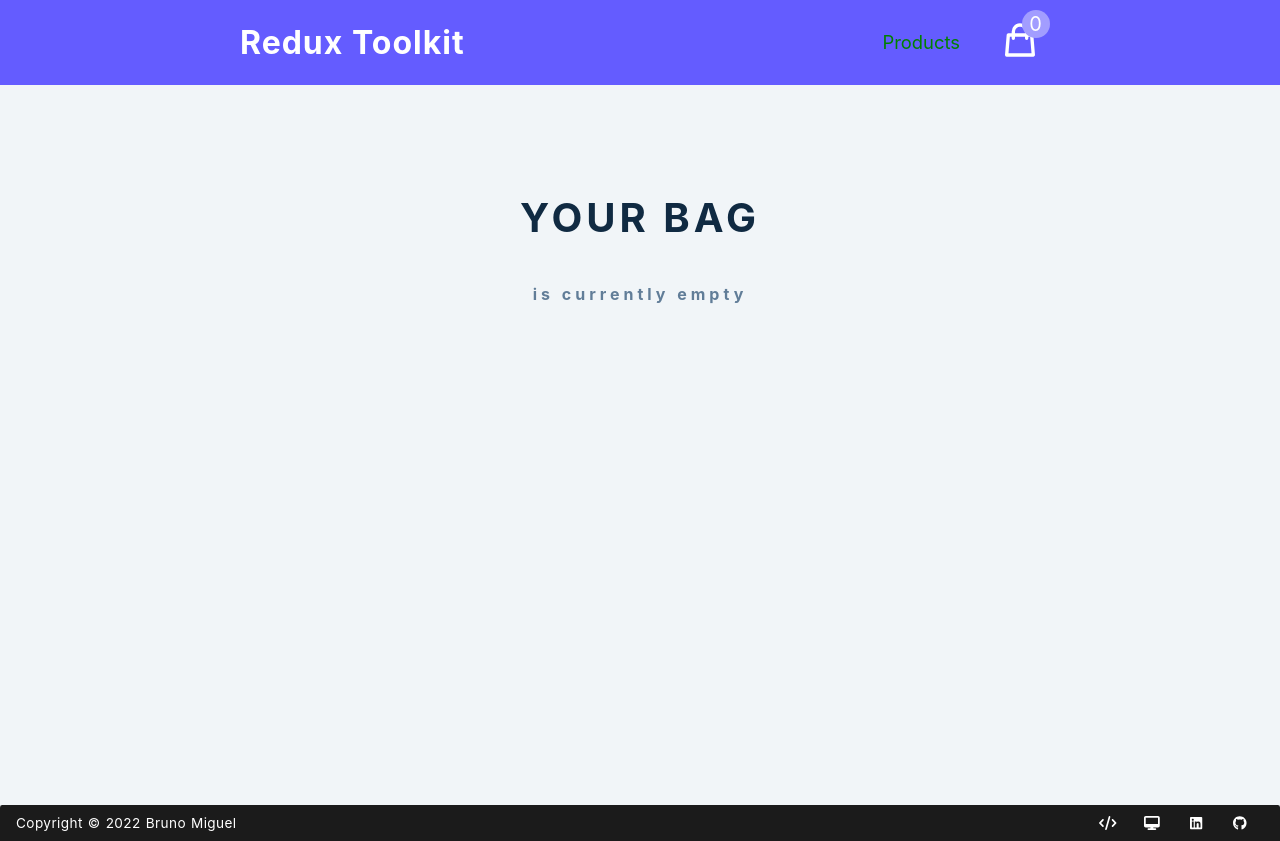
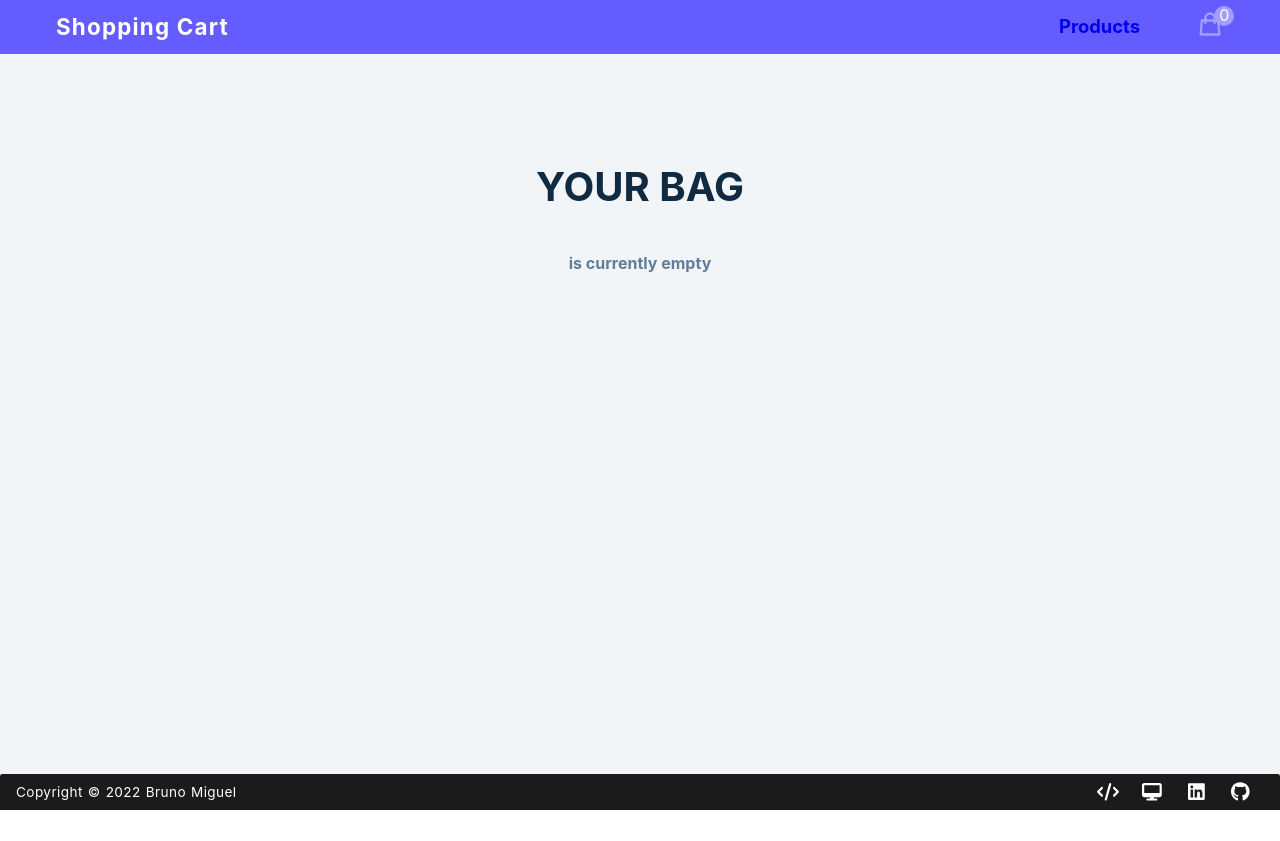
Before and after one commit to BMiguelDev/shopping-cart, a React (Create React App) app: page /shopping-cart/cart in a window 1280 px wide. After the commit the page ends 810 px from the top, so only its background shows below. Built offline with nearby package versions, Linux system fonts and the light colour scheme.

Commit message:
Improve styles and add local storage to products
- Improve style of navbar and Products page
- Add local storage variable to store products' API request
- Add product disabled button logic and basic style

```diff
--- a/src/App.scss
+++ b/src/App.scss
@@ -10,3 +10,25 @@ body {
   font-family: -apple-system, BlinkMacSystemFont, 'Segoe UI', Roboto, Oxygen,
     Ubuntu, Cantarell, 'Open Sans', 'Helvetica Neue', sans-serif;
 }
+
+
+// Global styles
+.btn {
+  text-transform: uppercase;
+  background: var(--clr-primary);
+  color: var(--clr-white);
+  padding: 0.375rem 0.75rem;
+  letter-spacing: var(--spacing);
+  display: inline-block;
+  font-weight: 700;
+  transition: var(--transition);
+  font-size: 0.875rem;
+  border: none;
+  cursor: pointer;
+  box-shadow: 0 1px 3px rgba(0, 0, 0, 0.2);
+}
+
+.btn:hover {
+  color: var(--clr-primary);
+  background: var(--clr-primary-light);
+}
--- a/src/App.tsx
+++ b/src/App.tsx
@@ -12,7 +12,7 @@ function App() {
         <BrowserRouter>
             <Routes>
                 <Route path="/shopping-cart" element={<PageLayout />}>
-                    <Route path="/shopping-cart/products" element={<Products />}></Route>
+                    <Route index element={<Products />}></Route>
                     <Route path="/shopping-cart/cart" element={<CartContainer />}></Route>
                     <Route path="*" element={<ErrorPage />} />
                 </Route>
--- a/src/components/Modal/Modal.tsx
+++ b/src/components/Modal/Modal.tsx
@@ -3,6 +3,7 @@ import { useDispatch } from "react-redux/es/exports";
 import { clearCart } from "../../features/cart/cartSlice";
 import { toggleModal } from "../../features/modal/modalSlice";
 
+import '../../App.scss';
 import styles from './Modal.module.scss';
 
 export default function Modal() {
@@ -25,7 +26,7 @@ export default function Modal() {
                 <div className={styles.btn_container}>
                     <button
                         type="button"
-                        className={`${styles.btn} ${styles.confirm_btn}`}
+                        className={`btn ${styles.confirm_btn}`}
                         onClick={() => {
                             dispatch(clearCart());
                             dispatch(toggleModal());
@@ -33,7 +34,7 @@ export default function Modal() {
                     >
                         confirm
                     </button>
-                    <button type="button" className={`${styles.btn} ${styles.clear_btn}`} onClick={() => dispatch(toggleModal())}>
+                    <button type="button" className={`btn ${styles.clear_btn}`} onClick={() => dispatch(toggleModal())}>
                         cancel
                     </button>
                 </div>
--- a/src/features/products/productsSlice.ts
+++ b/src/features/products/productsSlice.ts
@@ -2,10 +2,16 @@ import { createAsyncThunk, createSlice } from "@reduxjs/toolkit";
 import axios from "axios";
 
 import productItems from "../../data/productItems";
-import { ProductsType } from "../../models/model";
+import { ProductsType, ProductItemType } from "../../models/model";
+import { RootState } from "../../store";
+
+export const LOCAL_STORAGE_KEY_PRODUCT_ITEMS = "ShoppingCartApp.ProductItems";
 
 
-export const getProducts = createAsyncThunk('products/getProducts', async(_, thunkAPI) => {
+export const getProducts = createAsyncThunk<ProductItemType[], void, { state: RootState }>('products/getProducts', async(_, thunkAPI) => {
+    const localStorageItem = localStorage.getItem(LOCAL_STORAGE_KEY_PRODUCT_ITEMS);
+    //const { products } = thunkAPI.getState();
+    if(localStorageItem /* && !products.isLoading*/) return JSON.parse(localStorageItem);
     try {
         const resp = await axios.get("https://fakestoreapi.com/products");
         return resp.data;
--- a/src/layouts/Layouts.module.scss
+++ b/src/layouts/Layouts.module.scss
@@ -23,6 +23,7 @@
     --footer-bg-color: rgb(27, 27, 27);
     --footer-color: #ffffff;
 
+
     --clr-primary: #645cff;
     --clr-primary-dark: #282566;
     --clr-primary-light: #a29dff;
@@ -32,19 +33,25 @@
     --clr-white: #fff;
     --clr-red-dark: hsl(360, 67%, 44%);
     --clr-red-light: hsl(360, 71%, 66%);
-    --transition: all 0.3s linear;
+    --transition: all 0.2s ease-in-out;
     --spacing: 0.25rem;
     --radius: 0.25rem;
     --large-screen-width: 1170px;
     --small-screen-width: 90vw;
     --fixed-width: 50rem;
+
+    --app-bg-color: #f1f5f8;
+    --app-primary-color: #645cff;
+    --app-secondary-color: #282566;
+    --app-intermediate-color: #a29dff;
+    --app-text-color: #102a42;
 }
 
 
 // App content
 .app_container {
-    background: var(--clr-grey-10);
-    color: var(--clr-grey-1);
+    background-color: var(--app-bg-color);
+    color: var(--app-text-color);
     line-height: 1.5;
     font-size: 0.875rem;
     min-height: 100vh;
@@ -61,98 +68,36 @@
 
 }
 
+// img {
+//     width: 100%;
+//     display: block;
+// }
 
+// h1,
+// h2,
+// h3,
+// h4 {
+    // letter-spacing: var(--spacing);
+    // text-transform: capitalize;
+    // line-height: 1.25;
+    // margin-bottom: 0.75rem;
+// }
 
-a {
-    text-decoration: none;
-}
+// h1 {
+//     font-size: 3rem;
+// }
 
-img {
-    width: 100%;
-    display: block;
-}
+// h2 {
+//     font-size: 2rem;
+// }
 
-h1,
-h2,
-h3,
-h4 {
-    letter-spacing: var(--spacing);
-    text-transform: capitalize;
-    line-height: 1.25;
-    margin-bottom: 0.75rem;
-}
+// // h3 {
+// //     font-size: 1.5rem;
+// // }
 
-h1 {
-    font-size: 3rem;
-}
-
-h2 {
-    font-size: 2rem;
-}
-
-h3 {
-    font-size: 1.5rem;
-}
-
-h4 {
-    font-size: 0.875rem;
-}
-
-p {
-    margin-bottom: 1.25rem;
-}
-
-@media screen and (min-width: 800px) {
-    h1 {
-        font-size: 4rem;
-    }
-
-    h2 {
-        font-size: 2.5rem;
-    }
-
-    h3 {
-        font-size: 2rem;
-    }
-
-    h4 {
-        font-size: 1rem;
-    }
-
-    body {
-        font-size: 1rem;
-    }
-
-    h1,
-    h2,
-    h3,
-    h4 {
-        line-height: 1;
-    }
-}
-
-/* more global css */
-
-.btn {
-    text-transform: uppercase;
-    background: var(--clr-primary);
-    color: var(--clr-white);
-    padding: 0.375rem 0.75rem;
-    letter-spacing: var(--spacing);
-    display: inline-block;
-    font-weight: 700;
-    transition: var(--transition);
-    font-size: 0.875rem;
-    border: none;
-    cursor: pointer;
-    box-shadow: 0 1px 3px rgba(0, 0, 0, 0.2);
-}
-
-.btn:hover {
-    color: var(--clr-primary);
-    background: var(--clr-primary-light);
-}
-
+// h4 {
+//     font-size: 0.875rem;
+// }
 
 
 
@@ -160,81 +105,74 @@ p {
 
 
 // Navbar content
-.loading {
-    text-align: center;
-    margin-top: 5rem;
+.navbar_container {
+    background: var(--app-primary-color);
+    padding: .65rem 3.5rem;
+    //max-width: var(--fixed-width);
+    width: 100%;
+    //margin: 0 auto;
+    display: flex;
+    justify-content: space-between;
+    align-items: center;
+
+    h3 {
+        margin: 0;
+        letter-spacing: .075rem;
+        line-height: 1.25rem;
+        font-size: 1.4rem;
+        color: var(--clr-white);
+        text-transform: capitalize;
     }
 
-// TODO: improve link's styles
-.navbar_link {
-    color: green;
+    .navbar_buttons_container {
+        display: flex;
+        align-items: center;
+        justify-content: center;
+        gap: 3.5rem;
+        position: relative;
+
+        a {
+            text-decoration: none;
         }
 
         .navbar_link_active {
-    color: orange;
+            color: var(--app-intermediate-color);
         }
-
-
-
-
-nav {
-    background: var(--clr-primary);
-    padding: 1.25rem 2rem;
-}
-
-.nav_center {
-    max-width: var(--fixed-width);
-    width: 100%;
-    margin: 0 auto;
-    display: flex;
-    justify-content: space-between;
-    align-items: center;
-}
-
-nav h3 {
-    margin: 0;
-    letter-spacing: 1px;
-    color: var(--clr-white);
-}
-
-.nav_container {
-    display: flex;
-    align-items: center;
-    justify-content: center;
-    gap: 2.5rem;
-    position: relative;
 
         a:first-of-type {
             font-size: 1.15rem;
-    }
+            font-weight: bold;
         }
 
-nav svg {
-    width: 40px;
-    color: var(--clr-white);
+        a:nth-of-type(2) {
+            position: relative;
+
+            svg {
+                width: 1.75rem;
+                //color: var(--clr-white);
             }
 
-.amount_container {
+            .cart_amount_container {
                 position: absolute;
-    top: -0.6rem;
-    right: -0.6rem;
-    width: 1.75rem;
-    height: 1.75rem;
+                top: -0.3rem;
+                right: -0.65rem;
+                width: 1.25rem;
+                height: 1.25rem;
                 border-radius: 50%;
-    background: var(--clr-primary-light);
+                background: var(--app-intermediate-color);
                 display: flex;
                 align-items: center;
                 justify-content: center;
 
                 p {
                     margin: 0;
+                    font-size: 1rem;
+                    padding-bottom: .1rem;
+                    color: var(--clr-white);
                 }
             }
-
-.total_amount {
-    color: var(--clr-white);
-    margin-bottom: 0;
-    font-size: 1.25rem;
+        }
+    }
 }
 
 
@@ -282,25 +220,27 @@ nav svg {
             border-radius: 2rem;
             text-decoration: none;
 
-            i {
-                font-size: 1.25rem;
+            svg {
+                font-size: 1.20rem;
                 color: var(--footer-color);
                 transition: all .2s ease;
             }
 
             &:hover {
 
-                i {
+                svg {
                     color: var(--app-primary-color);
                     translate: 0 -12.5%;
                 }
             }
         }
 
-        a:nth-of-type(1) {
-            i {
-                font-size: 1.15rem;
+        a:nth-of-type(1), a:nth-of-type(2) {
+            svg {
+                font-size: 1.1rem;
             }
         }
     }
 }
+
+@import './media';
--- a/src/layouts/Navbar.tsx
+++ b/src/layouts/Navbar.tsx
@@ -3,26 +3,25 @@ import { NavLink } from "react-router-dom";
 
 import { CartIcon } from "../assets/icons/icons";
 import { RootState } from "../store";
-import styles from './Layouts.module.scss';
+import styles from "./Layouts.module.scss";
 
 export default function Navbar() {
     const { totalAmount } = useSelector((store: RootState) => store.cart);
 
     return (
         <header>
-            <nav>
-                <div className={styles.nav_center}>
-                    <h3>redux toolkit</h3>
-                    <div className={styles.nav_container}>
+            <nav className={styles.navbar_container}>
+                <h3>Shopping Cart</h3>
+                <div className={styles.navbar_buttons_container}>
                     <NavLink
-                            to="/shopping-cart/products"
+                        end
+                        to="/shopping-cart"
                         className={({ isActive }) =>
                             isActive ? `${styles.navbar_link} ${styles.navbar_link_active}` : styles.navbar_link
                         }
                     >
                         Products
                     </NavLink>
-
                     <NavLink
                         to="/shopping-cart/cart"
                         className={({ isActive }) =>
@@ -30,11 +29,10 @@ export default function Navbar() {
                         }
                     >
                         <CartIcon />
-                            <div className={styles.amount_container}>
-                                <p className={styles.total_amount}>{totalAmount}</p>
+                        <div className={styles.cart_amount_container}>
+                            <p>{totalAmount}</p>
                         </div>
                     </NavLink>
-                    </div>
                 </div>
             </nav>
         </header>
--- /dev/null
+++ b/src/layouts/_media.scss
@@ -0,0 +1,28 @@
+@media screen and (min-width: 800px) {
+    h1 {
+        font-size: 4rem;
+    }
+
+    h2 {
+        font-size: 2.5rem;
+    }
+
+    h3 {
+        font-size: 2rem;
+    }
+
+    h4 {
+        font-size: 1rem;
+    }
+
+    body {
+        font-size: 1rem;
+    }
+
+    h1,
+    h2,
+    h3,
+    h4 {
+        line-height: 1;
+    }
+}
```
Also changed, not shown: src/pages/Products/ProductItem.tsx (+18 -16 lines), src/pages/Products/Products.module.scss (+107 -108 lines), src/pages/Products/Products.tsx (+18 -9 lines), src/pages/Products/_media.scss (added, +76 -0 lines). Lines whose indentation alone changed are shown as unchanged.
